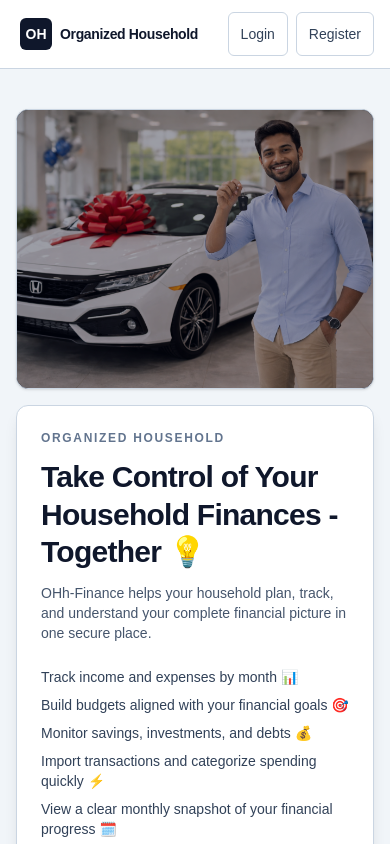
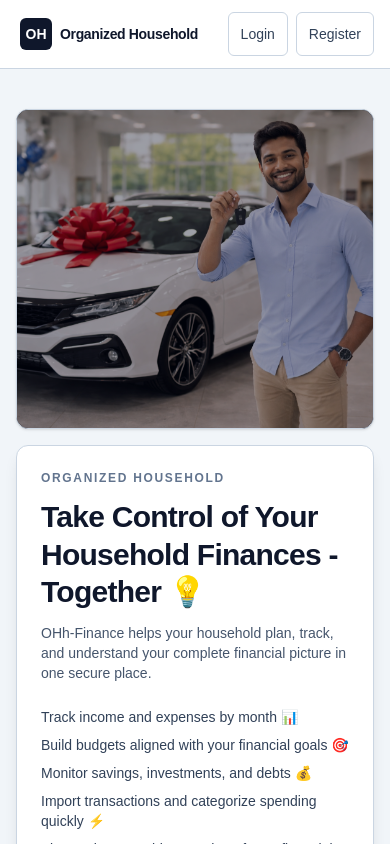
Before and after one commit to Organized-Household/ohh-finance-web, a Next.js app: page / in a window 390 px wide. Shown: the top 844 px of the page. Built offline with nearby package versions, Linux system fonts and the light colour scheme; grey boxes are pictures that could not be loaded.

Commit message:
revise welcome slideshow layout and transition reliability

```diff
--- a/components/public/welcome-hero-slideshow.tsx
+++ b/components/public/welcome-hero-slideshow.tsx
@@ -1,6 +1,6 @@
 "use client";
 
-import { useCallback, useEffect, useMemo, useState } from "react";
+import { useCallback, useEffect, useMemo, useRef, useState } from "react";
 import WelcomeSlideImage from "./welcome-slide-image";
 import WelcomeSlidePhraseOverlay from "./welcome-slide-phrase-overlay";
 import {
@@ -31,6 +31,7 @@ export default function WelcomeHeroSlideshow() {
   const [phraseVisible, setPhraseVisible] = useState(false);
   const [failedIndices, setFailedIndices] = useState<Set<number>>(new Set());
   const [reducedMotion, setReducedMotion] = useState(false);
+  const transitionTimerRef = useRef<number | null>(null);
 
   useEffect(() => {
     const query = window.matchMedia("(prefers-reduced-motion: reduce)");
@@ -39,6 +40,35 @@ export default function WelcomeHeroSlideshow() {
 
     query.addEventListener("change", update);
     return () => query.removeEventListener("change", update);
+  }, []);
+
+  useEffect(() => {
+    let canceled = false;
+
+    WELCOME_SLIDES.forEach((slide, index) => {
+      const image = new window.Image();
+      image.onload = () => undefined;
+      image.onerror = () => {
+        if (canceled) {
+          return;
+        }
+
+        setFailedIndices((prev) => {
+          if (prev.has(index)) {
+            return prev;
+          }
+
+          const copy = new Set(prev);
+          copy.add(index);
+          return copy;
+        });
+      };
+      image.src = slide.imageSrc;
+    });
+
+    return () => {
+      canceled = true;
+    };
   }, []);
 
   const availableIndices = useMemo(() => {
@@ -54,37 +84,45 @@ export default function WelcomeHeroSlideshow() {
   }, [failedIndices]);
 
   const allImagesFailed = availableIndices.length === 0;
+  const safeCurrentIndex = availableIndices.includes(currentIndex)
+    ? currentIndex
+    : (availableIndices[0] ?? 0);
+  const activeSlide = WELCOME_SLIDES[safeCurrentIndex] ?? WELCOME_SLIDES[0];
 
   const handleAdvance = useCallback(() => {
     if (allImagesFailed) {
       return;
     }
 
-    const next = getNextAvailableIndex(currentIndex, availableIndices);
+    const baseIndex = availableIndices.includes(currentIndex) ? currentIndex : availableIndices[0];
+    const next = getNextAvailableIndex(baseIndex, availableIndices);
 
-    if (next === currentIndex || availableIndices.length === 1 || reducedMotion) {
+    if (next === baseIndex || availableIndices.length === 1) {
       setCurrentIndex(next);
-      setPhraseVisible(false);
+      return;
+    }
+
+    setPhraseVisible(false);
+
+    if (reducedMotion) {
+      setCurrentIndex(next);
       return;
     }
 
     setNextIndex(next);
     setIsTransitioning(true);
-  }, [allImagesFailed, availableIndices, currentIndex, reducedMotion]);
 
-  useEffect(() => {
-    if (!isTransitioning || nextIndex == null) {
-      return;
+    if (transitionTimerRef.current != null) {
+      window.clearTimeout(transitionTimerRef.current);
     }
 
-    const timer = window.setTimeout(() => {
-      setCurrentIndex(nextIndex);
+    transitionTimerRef.current = window.setTimeout(() => {
+      setCurrentIndex(next);
       setNextIndex(null);
       setIsTransitioning(false);
+      transitionTimerRef.current = null;
     }, WELCOME_TRANSITION_MS);
-
-    return () => window.clearTimeout(timer);
-  }, [isTransitioning, nextIndex]);
+  }, [allImagesFailed, availableIndices, currentIndex, reducedMotion]);
 
   useEffect(() => {
     if (allImagesFailed || isTransitioning) {
@@ -108,42 +146,20 @@ export default function WelcomeHeroSlideshow() {
       window.clearTimeout(phraseOut);
       window.clearTimeout(advance);
     };
-  }, [allImagesFailed, currentIndex, handleAdvance, isTransitioning]);
+  }, [allImagesFailed, handleAdvance, isTransitioning, safeCurrentIndex]);
 
-  const activeSlide = WELCOME_SLIDES[currentIndex] ?? WELCOME_SLIDES[0];
-  const incomingIndex = nextIndex == null ? null : nextIndex;
-  const incomingSlide = incomingIndex == null ? null : WELCOME_SLIDES[incomingIndex];
+  useEffect(() => {
+    return () => {
+      if (transitionTimerRef.current != null) {
+        window.clearTimeout(transitionTimerRef.current);
+      }
+    };
+  }, []);
 
-  function markFailed(index: number) {
-    setFailedIndices((prev) => {
-      if (prev.has(index)) {
-        return prev;
-      }
-
-      const copy = new Set(prev);
-      copy.add(index);
-
-      setCurrentIndex((current) => {
-        if (!copy.has(current)) {
-          return current;
-        }
-
-        const available: number[] = [];
-        for (let i = 0; i < WELCOME_SLIDES.length; i += 1) {
-          if (!copy.has(i)) {
-            available.push(i);
-          }
-        }
-
-        return available.length === 0 ? current : getNextAvailableIndex(current, available);
-      });
-
-      return copy;
-    });
-  }
+  const incomingSlide = nextIndex == null ? null : WELCOME_SLIDES[nextIndex];
 
   return (
-    <div className="relative h-[280px] overflow-hidden rounded-xl border border-slate-300 bg-slate-900 shadow-sm sm:h-[360px] lg:h-[620px]">
+    <div className="relative h-[320px] overflow-hidden rounded-xl border border-slate-300 bg-slate-900 shadow-sm sm:h-[420px] lg:h-[640px]">
       {allImagesFailed ? (
         <div className="absolute inset-0 bg-gradient-to-br from-slate-900 via-slate-800 to-slate-700" />
       ) : (
@@ -151,26 +167,28 @@ export default function WelcomeHeroSlideshow() {
           <WelcomeSlideImage
             slide={activeSlide}
             priority
-            onError={() => markFailed(currentIndex)}
-            className={`transition-all duration-700 ease-in-out ${
+            className={`will-change-transform will-change-opacity transition-all duration-700 ease-in-out ${
               reducedMotion
-                ? "opacity-100"
+                ? isTransitioning
+                  ? "opacity-0"
+                  : "opacity-100"
                 : isTransitioning
                   ? "-translate-x-full opacity-100"
                   : "translate-x-0 opacity-100"
             }`}
           />
 
-          {!reducedMotion && incomingSlide ? (
+          {incomingSlide ? (
             <WelcomeSlideImage
               slide={incomingSlide}
-              onError={() => {
-                if (incomingIndex != null) {
-                  markFailed(incomingIndex);
-                }
-              }}
-              className={`transition-all duration-700 ease-in-out ${
-                isTransitioning ? "translate-x-0 opacity-100" : "translate-x-full opacity-100"
+              className={`will-change-transform will-change-opacity transition-all duration-700 ease-in-out ${
+                reducedMotion
+                  ? isTransitioning
+                    ? "opacity-100"
+                    : "invisible opacity-0"
+                  : isTransitioning
+                    ? "translate-x-0 opacity-100"
+                    : "translate-x-full invisible opacity-0"
               }`}
             />
           ) : null}
@@ -180,14 +198,14 @@ export default function WelcomeHeroSlideshow() {
       {!allImagesFailed ? (
         <WelcomeSlidePhraseOverlay
           phrase={activeSlide.phrase}
-          alignment={activeSlide.phraseAlignment}
-          textMaxWidth={activeSlide.textMaxWidth}
+          phraseMaxWidth={activeSlide.phraseMaxWidth}
+          phraseBottomOffset={activeSlide.phraseBottomOffset}
           visible={phraseVisible}
           reduceMotion={reducedMotion}
         />
       ) : (
-        <div className="pointer-events-none absolute inset-0 flex items-center justify-start px-4 sm:px-6 lg:px-8 xl:px-10 lg:pr-[44%]">
-          <p className="max-w-[30rem] rounded-md bg-slate-950/30 px-3 py-2 text-xl font-semibold leading-tight text-white shadow-[0_8px_24px_rgba(0,0,0,0.35)] sm:text-2xl lg:text-3xl">
+        <div className="pointer-events-none absolute inset-0 flex items-end justify-center px-4 pb-8 sm:px-6 sm:pb-10 lg:px-8 lg:pb-12">
+          <p className="max-w-[48rem] bg-gradient-to-t from-slate-950/50 via-slate-950/20 to-transparent px-5 py-3 text-center text-3xl font-normal italic leading-tight text-slate-50 drop-shadow-[0_6px_16px_rgba(0,0,0,0.45)] sm:text-4xl lg:text-[3.2rem]">
             Organized Household
           </p>
         </div>
--- a/components/public/welcome-screen.tsx
+++ b/components/public/welcome-screen.tsx
@@ -18,16 +18,16 @@ function HeroCardContent() {
           </p>
         </div>
 
-        <ul className="grid gap-2 text-sm text-slate-700 sm:grid-cols-2 sm:gap-x-6 sm:gap-y-3">
+        <ul className="grid gap-2 text-sm text-slate-700">
           <li>Track income and expenses by month 📊</li>
           <li>Build budgets aligned with your financial goals 🎯</li>
           <li>Monitor savings, investments, and debts 💰</li>
           <li>Import transactions and categorize spending quickly ⚡</li>
-          <li className="sm:col-span-2">View a clear monthly snapshot of your financial progress 🗓️</li>
+          <li>View a clear monthly snapshot of your financial progress 🗓️</li>
         </ul>
 
         <p className="text-sm text-slate-600">
-          Designed for households, OHh-Finance brings clarity to everyday financial decisions —
+          Designed for households, OHh-Finance brings clarity to everyday financial decisions -
           helping you stay organized and confident about where your money is going.
         </p>
 
@@ -64,18 +64,12 @@ function HeroCardContent() {
 export default function WelcomeScreen() {
   return (
     <section className="w-full">
-      <div className="space-y-4 lg:space-y-0">
-        <div className="relative">
+      <div className="grid gap-4 lg:grid-cols-12 lg:items-stretch">
+        <div className="lg:col-span-8">
           <WelcomeHeroSlideshow />
-
-          <div className="pointer-events-none absolute inset-0 hidden items-center justify-end p-8 lg:flex xl:p-10">
-            <div className="pointer-events-auto w-full max-w-xl">
-              <HeroCardContent />
-            </div>
-          </div>
         </div>
 
-        <div className="lg:hidden">
+        <div className="lg:col-span-4">
           <HeroCardContent />
         </div>
       </div>
--- a/components/public/welcome-slide-phrase-overlay.tsx
+++ b/components/public/welcome-slide-phrase-overlay.tsx
@@ -1,27 +1,17 @@
 "use client";
-
-import type { PhraseAlignment } from "./welcome-slides";
 
 type WelcomeSlidePhraseOverlayProps = {
   phrase: string;
-  alignment: PhraseAlignment;
-  textMaxWidth?: string;
+  phraseMaxWidth: string;
+  phraseBottomOffset: string;
   visible: boolean;
   reduceMotion: boolean;
 };
 
-const alignmentClassMap: Record<PhraseAlignment, string> = {
-  "top-left": "items-start justify-start pt-8 sm:pt-10 lg:pt-12",
-  "center-left": "items-center justify-start",
-  "bottom-left": "items-end justify-start pb-8 sm:pb-10 lg:pb-12",
-  "top-center": "items-start justify-center pt-8 sm:pt-10 lg:pt-12",
-  "bottom-center": "items-end justify-center pb-8 sm:pb-10 lg:pb-12",
-};
-
 export default function WelcomeSlidePhraseOverlay({
   phrase,
-  alignment,
-  textMaxWidth,
+  phraseMaxWidth,
+  phraseBottomOffset,
   visible,
   reduceMotion,
 }: WelcomeSlidePhraseOverlayProps) {
@@ -35,10 +25,10 @@ export default function WelcomeSlidePhraseOverlay({
 
   return (
     <div
-      className={`pointer-events-none absolute inset-0 flex px-4 sm:px-6 lg:px-8 xl:px-10 lg:pr-[44%] ${alignmentClassMap[alignment]}`}
+      className={`pointer-events-none absolute inset-0 flex items-end justify-center px-4 sm:px-6 lg:px-8 ${phraseBottomOffset}`}
     >
       <p
-        className={`${textMaxWidth ?? "max-w-[30rem]"} rounded-md bg-slate-950/28 px-3 py-2 text-xl font-semibold leading-tight text-white shadow-[0_8px_24px_rgba(0,0,0,0.35)] transition duration-500 sm:text-2xl lg:text-3xl ${motionClass}`}
+        className={`${phraseMaxWidth} text-balance bg-gradient-to-t from-slate-950/45 via-slate-950/20 to-transparent px-5 py-3 text-center text-3xl font-normal italic leading-tight text-slate-50 drop-shadow-[0_6px_16px_rgba(0,0,0,0.45)] transition duration-500 sm:text-4xl lg:text-[3.2rem] ${motionClass}`}
       >
         {phrase}
       </p>
--- a/components/public/welcome-slides.ts
+++ b/components/public/welcome-slides.ts
@@ -1,19 +1,16 @@
-export type PhraseAlignment =
-  | "top-left"
-  | "center-left"
-  | "bottom-left"
-  | "top-center"
-  | "bottom-center";
+export type SlideFitMode = "cover" | "contain";
 
 export type WelcomeSlide = {
   imageSrc: string;
   alt: string;
   phrase: string;
-  phraseAlignment: PhraseAlignment;
-  desktopPositionClass: string;
-  mobilePositionClass: string;
-  scrimOpacity: number;
-  textMaxWidth?: string;
+  desktopObjectPosition: string;
+  mobileObjectPosition: string;
+  fitModeDesktop: SlideFitMode;
+  fitModeMobile: SlideFitMode;
+  scrimStrength: number;
+  phraseMaxWidth: string;
+  phraseBottomOffset: string;
 };
 
 export const WELCOME_SLIDES: WelcomeSlide[] = [
@@ -21,71 +18,85 @@ export const WELCOME_SLIDES: WelcomeSlide[] = [
     imageSrc: "/hero/welcome-first-home.png",
     alt: "Couple holding keys and a first-home sign in front of a house",
     phrase: "Turn Savings into a Place to Call Home",
-    phraseAlignment: "top-left",
-    desktopPositionClass: "lg:object-[center_40%]",
-    mobilePositionClass: "object-[58%_center]",
-    scrimOpacity: 0.34,
-    textMaxWidth: "max-w-[28rem]",
+    desktopObjectPosition: "center 38%",
+    mobileObjectPosition: "58% center",
+    fitModeDesktop: "cover",
+    fitModeMobile: "cover",
+    scrimStrength: 0.34,
+    phraseMaxWidth: "max-w-[46rem]",
+    phraseBottomOffset: "pb-6 sm:pb-8 lg:pb-10",
   },
   {
     imageSrc: "/hero/welcome-new-car.png",
     alt: "Man holding car keys beside a new white car with a red bow",
     phrase: "Drive Forward with Financial Confidence",
-    phraseAlignment: "center-left",
-    desktopPositionClass: "lg:object-[42%_center]",
-    mobilePositionClass: "object-[68%_center]",
-    scrimOpacity: 0.38,
-    textMaxWidth: "max-w-[27rem]",
+    desktopObjectPosition: "42% center",
+    mobileObjectPosition: "68% center",
+    fitModeDesktop: "cover",
+    fitModeMobile: "cover",
+    scrimStrength: 0.38,
+    phraseMaxWidth: "max-w-[44rem]",
+    phraseBottomOffset: "pb-6 sm:pb-8 lg:pb-10",
   },
   {
     imageSrc: "/hero/welcome-charity-family.png",
     alt: "Family donating money at a community charity center",
     phrase: "Give Back from a Position of Strength",
-    phraseAlignment: "bottom-left",
-    desktopPositionClass: "lg:object-center",
-    mobilePositionClass: "object-[52%_center]",
-    scrimOpacity: 0.36,
-    textMaxWidth: "max-w-[30rem]",
+    desktopObjectPosition: "center center",
+    mobileObjectPosition: "52% center",
+    fitModeDesktop: "cover",
+    fitModeMobile: "cover",
+    scrimStrength: 0.36,
+    phraseMaxWidth: "max-w-[46rem]",
+    phraseBottomOffset: "pb-6 sm:pb-8 lg:pb-10",
   },
   {
     imageSrc: "/hero/welcome-campus-family.png",
     alt: "Parents smiling with their college-age son outdoors on campus",
     phrase: "Invest in Futures that Matter Most",
-    phraseAlignment: "bottom-left",
-    desktopPositionClass: "lg:object-center",
-    mobilePositionClass: "object-[54%_center]",
-    scrimOpacity: 0.37,
-    textMaxWidth: "max-w-[29rem]",
+    desktopObjectPosition: "center center",
+    mobileObjectPosition: "54% center",
+    fitModeDesktop: "cover",
+    fitModeMobile: "cover",
+    scrimStrength: 0.37,
+    phraseMaxWidth: "max-w-[46rem]",
+    phraseBottomOffset: "pb-6 sm:pb-8 lg:pb-10",
   },
   {
     imageSrc: "/hero/welcome-amalfi-breakfast.png",
     alt: "Older couple enjoying breakfast with a coastal hillside view",
     phrase: "Build a Future You Can Look Forward To",
-    phraseAlignment: "top-left",
-    desktopPositionClass: "lg:object-[center_35%]",
-    mobilePositionClass: "object-[56%_center]",
-    scrimOpacity: 0.35,
-    textMaxWidth: "max-w-[30rem]",
+    desktopObjectPosition: "center 34%",
+    mobileObjectPosition: "56% center",
+    fitModeDesktop: "cover",
+    fitModeMobile: "cover",
+    scrimStrength: 0.35,
+    phraseMaxWidth: "max-w-[47rem]",
+    phraseBottomOffset: "pb-6 sm:pb-8 lg:pb-10",
   },
   {
     imageSrc: "/hero/welcome-sandcastle-kids.png",
     alt: "Children building sandcastles on a sunny beach",
     phrase: "Stability Creates Space for Joy",
-    phraseAlignment: "top-left",
-    desktopPositionClass: "lg:object-center",
-    mobilePositionClass: "object-[58%_center]",
-    scrimOpacity: 0.33,
-    textMaxWidth: "max-w-[26rem]",
+    desktopObjectPosition: "center center",
+    mobileObjectPosition: "58% center",
+    fitModeDesktop: "cover",
+    fitModeMobile: "cover",
+    scrimStrength: 0.33,
+    phraseMaxWidth: "max-w-[42rem]",
+    phraseBottomOffset: "pb-6 sm:pb-8 lg:pb-10",
   },
   {
     imageSrc: "/hero/welcome-sunset-couple.png",
     alt: "Couple relaxing on beach chairs at sunset by the ocean",
     phrase: "Enjoy Life Without Financial Uncertainty",
-    phraseAlignment: "top-left",
-    desktopPositionClass: "lg:object-[32%_center]",
-    mobilePositionClass: "object-[36%_center]",
-    scrimOpacity: 0.37,
-    textMaxWidth: "max-w-[30rem]",
+    desktopObjectPosition: "32% center",
+    mobileObjectPosition: "36% center",
+    fitModeDesktop: "cover",
+    fitModeMobile: "cover",
+    scrimStrength: 0.37,
+    phraseMaxWidth: "max-w-[48rem]",
+    phraseBottomOffset: "pb-6 sm:pb-8 lg:pb-10",
   },
 ];
 
```
Also changed, not shown: components/public/welcome-slide-image.tsx (+13 -3 lines).
